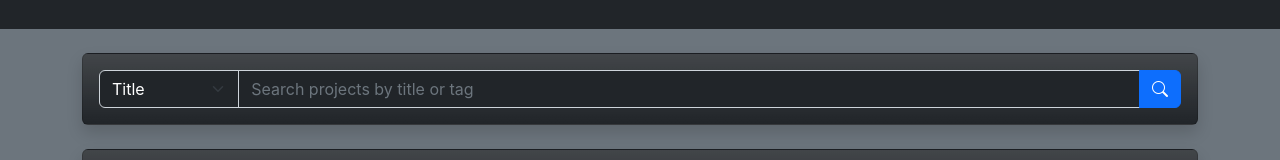
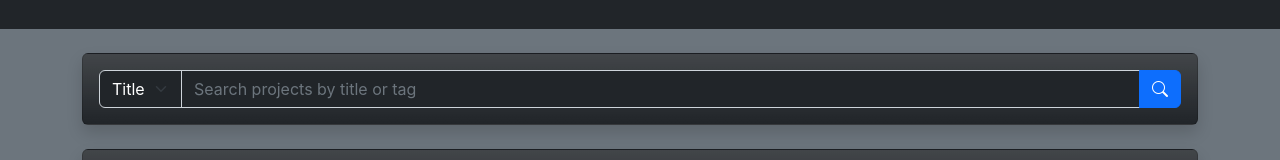
Before and after one commit to cnohilly/codeflow, a React (Create React App) app in the folder client/: page / in a window 1280 px wide. Shown: the part 369-529 px from the top of the page. Built offline with nearby package versions, Linux system fonts and the light colour scheme; no server answers.

Commit message:
fixed searchbar sizing

```diff
--- a/client/src/components/SearchBar/index.js
+++ b/client/src/components/SearchBar/index.js
@@ -12,7 +12,7 @@ const SearchBar = () => {
             {/* select menu */}
             <Form.Select
               aria-label="Select"
-              className="text-bg-dark"
+              className="text-bg-dark w-100"
             >
               <option value="title">Title</option>
               <option value="tag">Tag</option>
@@ -21,12 +21,13 @@ const SearchBar = () => {
             <Form.Control
               type="text"
               placeholder="Search projects by title or tag"
-              className="bg-dark text-white w-75"
+              className="bg-dark text-white"
             />
             <Button
               variant="primary"
               id="button-addon2"
               type="submit"
+              className=""
             >
               <i class="bi bi-search"></i>
             </Button>
--- a/client/src/index.css
+++ b/client/src/index.css
@@ -51,6 +51,11 @@ code {
   scroll-margin-top: 4rem;
 }
 
+/* Project Form */
+select {
+  max-width: fit-content;
+}
+
 /* FORM */
 .form-label,
 .form-input,
```
